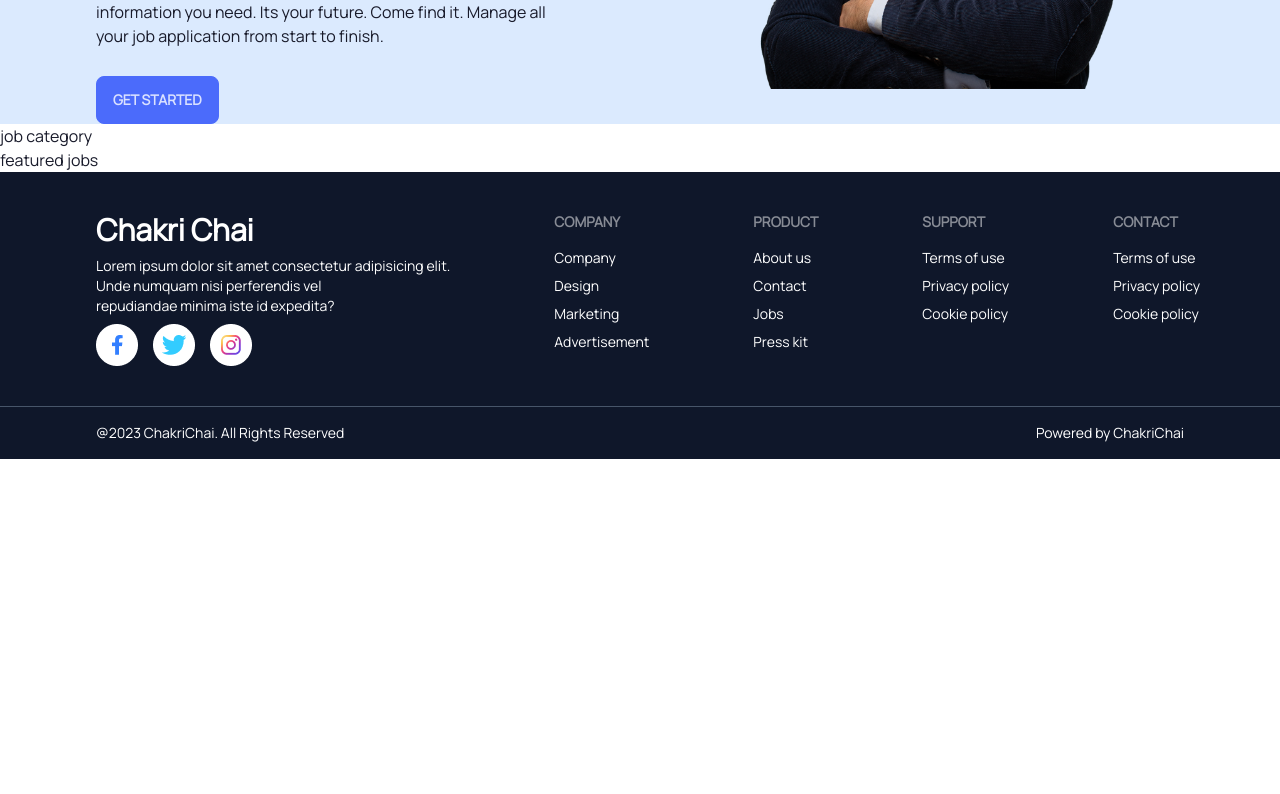
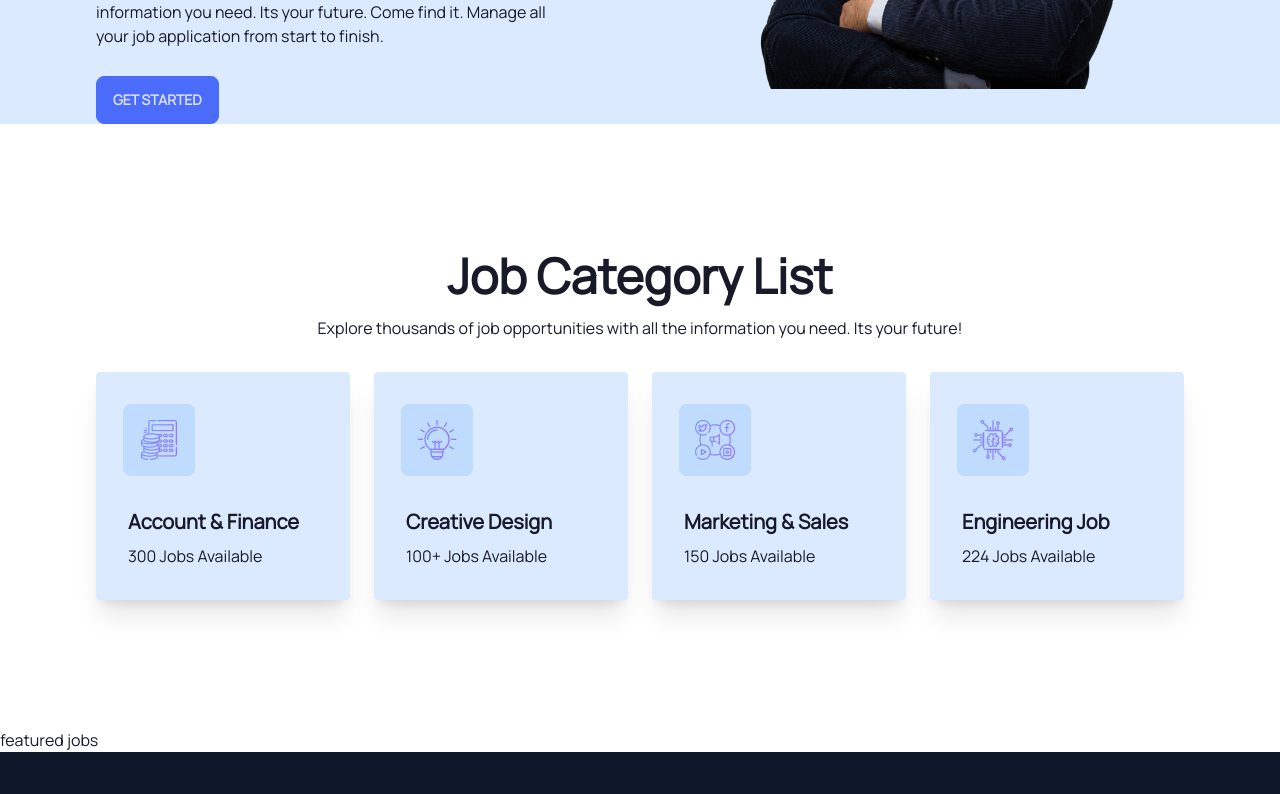
Before and after one commit to mishukmahbub/ChakriChai, a React (Vite) app in the folder ChakriChai-MishukMahbub/: page / in a window 1280 px wide. Shown: the part 556-1350 px from the top of the page. Before the commit the page ends 1015 px from the top, so only its background shows below. Built offline with nearby package versions, Linux system fonts and the light colour scheme.

Commit message:
job categories done

```diff
--- a/ChakriChai-MishukMahbub/src/components/JobCategory.jsx
+++ b/ChakriChai-MishukMahbub/src/components/JobCategory.jsx
@@ -1,9 +1,15 @@
 import React from 'react';
 
-const JobCategory = () => {
+const JobCategory = ({ jobCategory }) => {
     return (
-        <div>
-            job category
+        <div className="card w-96 bg-blue-100 shadow-xl">
+            <figure className='p-8 -mb-8'><img className='-ms-32 bg-blue-200 p-4 rounded-lg' src={jobCategory.icon} alt="Shoes" /></figure>
+            <div className="card-body">
+                <h2 className="card-title">
+                    {jobCategory.categoryName}
+                </h2>
+                <p>{jobCategory.availableJobs} Jobs Available</p>
+            </div>
         </div>
     );
 };
--- a/ChakriChai-MishukMahbub/src/components/Showcase.jsx
+++ b/ChakriChai-MishukMahbub/src/components/Showcase.jsx
@@ -2,12 +2,29 @@ import React from 'react';
 import Banner from './Banner';
 import JobCategory from './JobCategory';
 import FeaturedJobs from './FeaturedJobs';
+import { useLoaderData } from 'react-router-dom';
 
 const Showcase = () => {
+    const jobCategories = useLoaderData();
     return (
         <div>
             <Banner></Banner>
-            <JobCategory></JobCategory>
+
+            <div className='mx-24 my-32'>
+                <h2 className='text-5xl text-center font-extrabold'>Job Category List</h2>
+                <p className='text-center pt-4 pb-8'>Explore thousands of job opportunities with all the information you need. Its your future!</p>
+
+                <div className='flex gap-6'>
+                    {
+                        jobCategories.map(jobCategory => <JobCategory
+                            key={jobCategory.id}
+                            jobCategory={jobCategory}
+                        ></JobCategory>
+                        )
+                    }
+                </div>
+            </div>
+
             <FeaturedJobs></FeaturedJobs>
         </div>
     );
--- /dev/null
+++ b/ChakriChai-MishukMahbub/src/loaders/jobCategoryLoader.js
@@ -0,0 +1,6 @@
+const jobCategoryLoader = async () => {
+    const loadedCategories = await fetch('jobCategory.json');
+    const categories = await loadedCategories.json();
+    return categories;
+}
+export default jobCategoryLoader;
--- a/ChakriChai-MishukMahbub/src/main.jsx
+++ b/ChakriChai-MishukMahbub/src/main.jsx
@@ -10,6 +10,7 @@ import Showcase from './components/Showcase';
 import Stat from './components/Stat';
 import Applied from './components/Applied';
 import Blog from './components/Blog';
+import jobCategoryLoader from './loaders/jobCategoryLoader';
 
 const router = createBrowserRouter([
   {
@@ -19,6 +20,7 @@ const router = createBrowserRouter([
       {
         path: "/",
         element: <Showcase></Showcase>,
+        loader: jobCategoryLoader,
       },
       {
         path: "statistics",
```
Also changed, not shown: ChakriChai-MishukMahbub/src/components/Group-9969.png (deleted).
